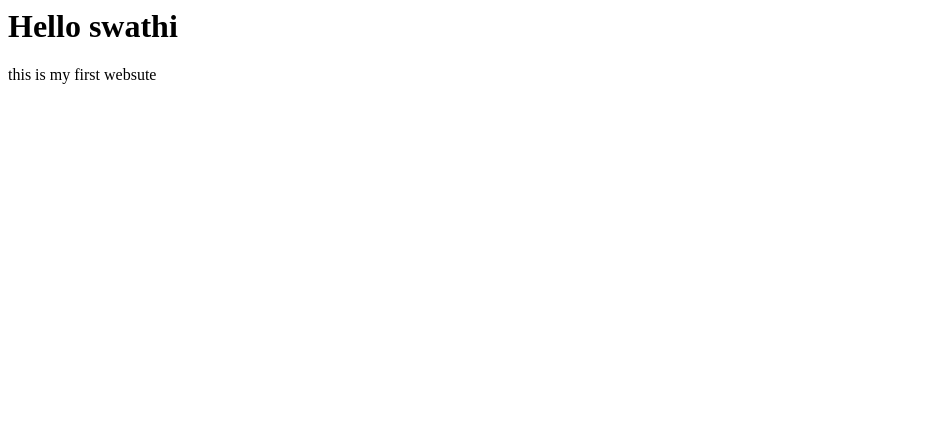
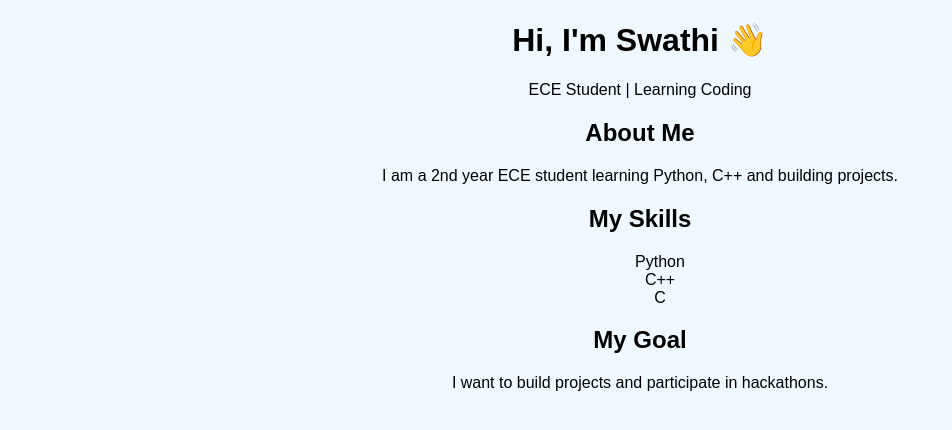
Before and after one commit to Swathi-NB-2006/swathi2006.github.io, a plain HTML site: page index.html in a window 1280 px wide. Shown: the whole page, without its empty margins (0-952 px from the left). Drawn offline with Linux system fonts and the light colour scheme.

Commit message:
Update index.html

```diff
--- a/index.html
+++ b/index.html
@@ -1,10 +1,25 @@
-<DOCTYPE html>
+<!DOCTYPE html>
 <html>
 <head>
-  <title>My Website</title>
+  <title>Swathi's Website</title>
 </head>
-<body>
-  <h1>Hello swathi</h1>
-  <p>this is my first websute</p>
+<body style="text-align:center; font-family:Arial; background-color:#f0f8ff;">
+
+  <h1>Hi, I'm Swathi 👋</h1>
+  <p>ECE Student | Learning Coding</p>
+
+  <h2>About Me</h2>
+  <p>I am a 2nd year ECE student learning Python, C++ and building projects.</p>
+
+  <h2>My Skills</h2>
+  <ul style="list-style:none;">
+    <li>Python</li>
+    <li>C++</li>
+    <li>C</li>
+  </ul>
+
+  <h2>My Goal</h2>
+  <p>I want to build projects and participate in hackathons.</p>
+
 </body>
 </html>
```
